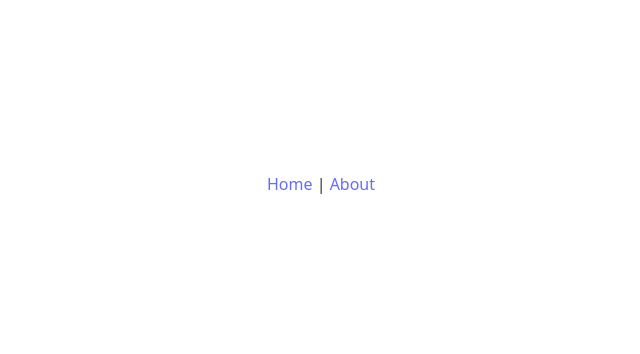
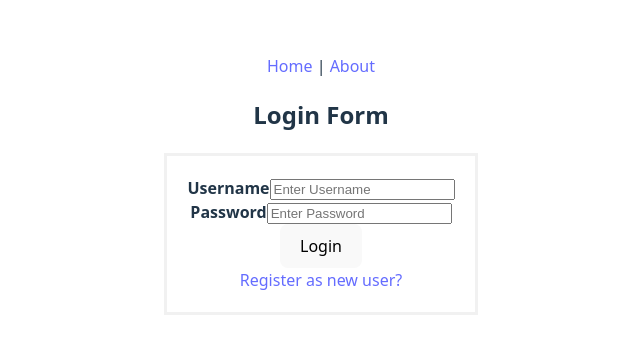
Before and after one commit to Saleemalik/time_management, a React (Vite) app in the folder reactapp/: page /login in a window 1280 px wide. Before the commit this address had no page. Shown: the part 216-570 px from the top of the page, without its empty margins (319-959 px from the left). Built offline with nearby package versions, Linux system fonts and the light colour scheme.

Commit message:
react login

```diff
--- a/reactapp/src/App.jsx
+++ b/reactapp/src/App.jsx
@@ -1,5 +1,6 @@
 import './App.css'
 import { Routes, Route, Link } from 'react-router-dom';
+import Login from "./pages/login";
 
 function Home() {
   return <h2>Home Page</h2>;
@@ -18,6 +19,7 @@ function App() {
       <Routes>
         <Route path="/" element={<Home />} />
         <Route path="/about" element={<About />} />
+        <Route path="/login" element={<Login />} />
       </Routes>
     </div>
   );
--- /dev/null
+++ b/reactapp/src/api/axios.js
@@ -0,0 +1,17 @@
+import axios from 'axios';
+
+const instance = axios.create({
+  baseURL: 'http://127.0.0.1:8000',
+  headers: {
+    'Content-Type': 'application/json',
+  },
+  withCredentials: true,
+});
+
+// Attach token if available
+const token = localStorage.getItem('accessToken');
+if (token) {
+  instance.defaults.headers['Authorization'] = `Bearer ${token}`;
+}
+
+export default instance;
--- /dev/null
+++ b/reactapp/src/pages/login.jsx
@@ -0,0 +1,68 @@
+import { useState } from "react";
+import axios from '../api/axios';
+import { useNavigate } from "react-router-dom";
+
+export default function Login() {
+  const [username, setUsername] = useState("");
+  const [password, setPassword] = useState("");
+  const navigate = useNavigate();
+
+  const handleSubmit = async (e) => {
+    e.preventDefault();
+
+    try {
+      const response = await axios.post("/api/token/", {
+        username,
+        password,
+      });
+
+      const { access, refresh } = response.data;
+      localStorage.setItem("accessToken", access);
+      localStorage.setItem("refreshToken", refresh);
+
+      alert("Login Successful");
+      navigate("/"); // Redirect to home
+    } catch (error) {
+      alert("Login Failed");
+    }
+  };
+
+  return (
+    <div className="container mt-5" style={{ maxWidth: "500px" }}>
+      <h2>Login Form</h2>
+      <form onSubmit={handleSubmit} style={{ border: "3px solid #f1f1f1", padding: "20px" }}>
+        <div className="mb-3">
+          <label htmlFor="username" className="form-label"><b>Username</b></label>
+          <input
+            type="text"
+            className="form-control"
+            id="username"
+            value={username}
+            onChange={(e) => setUsername(e.target.value)}
+            placeholder="Enter Username"
+            required
+          />
+        </div>
+
+        <div className="mb-3">
+          <label htmlFor="password" className="form-label"><b>Password</b></label>
+          <input
+            type="password"
+            className="form-control"
+            id="password"
+            value={password}
+            onChange={(e) => setPassword(e.target.value)}
+            placeholder="Enter Password"
+            required
+          />
+        </div>
+
+        <button type="submit" className="btn btn-success w-100">Login</button>
+
+        <div className="mt-3 text-end">
+          <a href="/register/">Register as new user?</a>
+        </div>
+      </form>
+    </div>
+  );
+}
```
Also changed, not shown: 1 other file (tests, documents, lock files or other folders).
